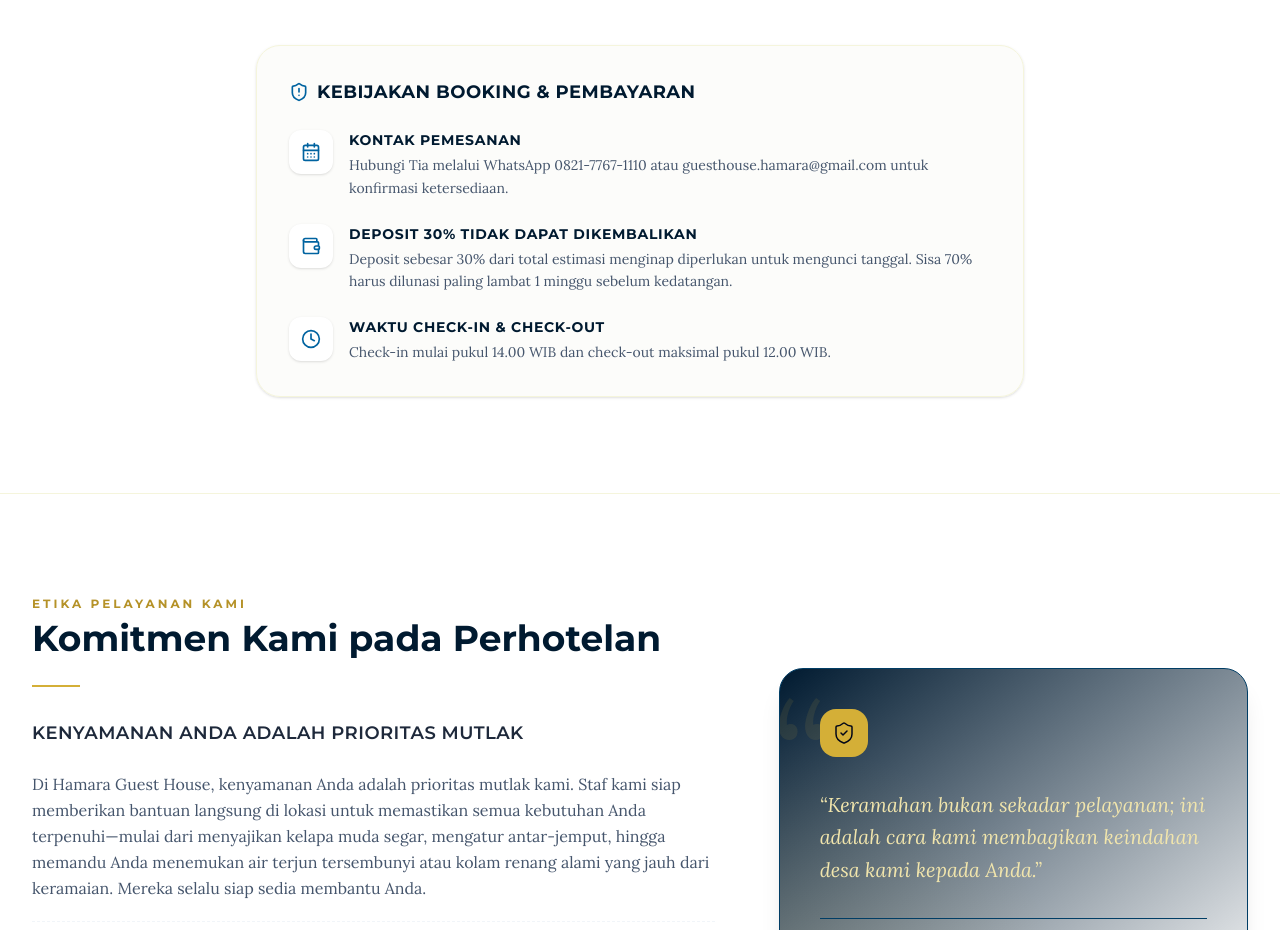
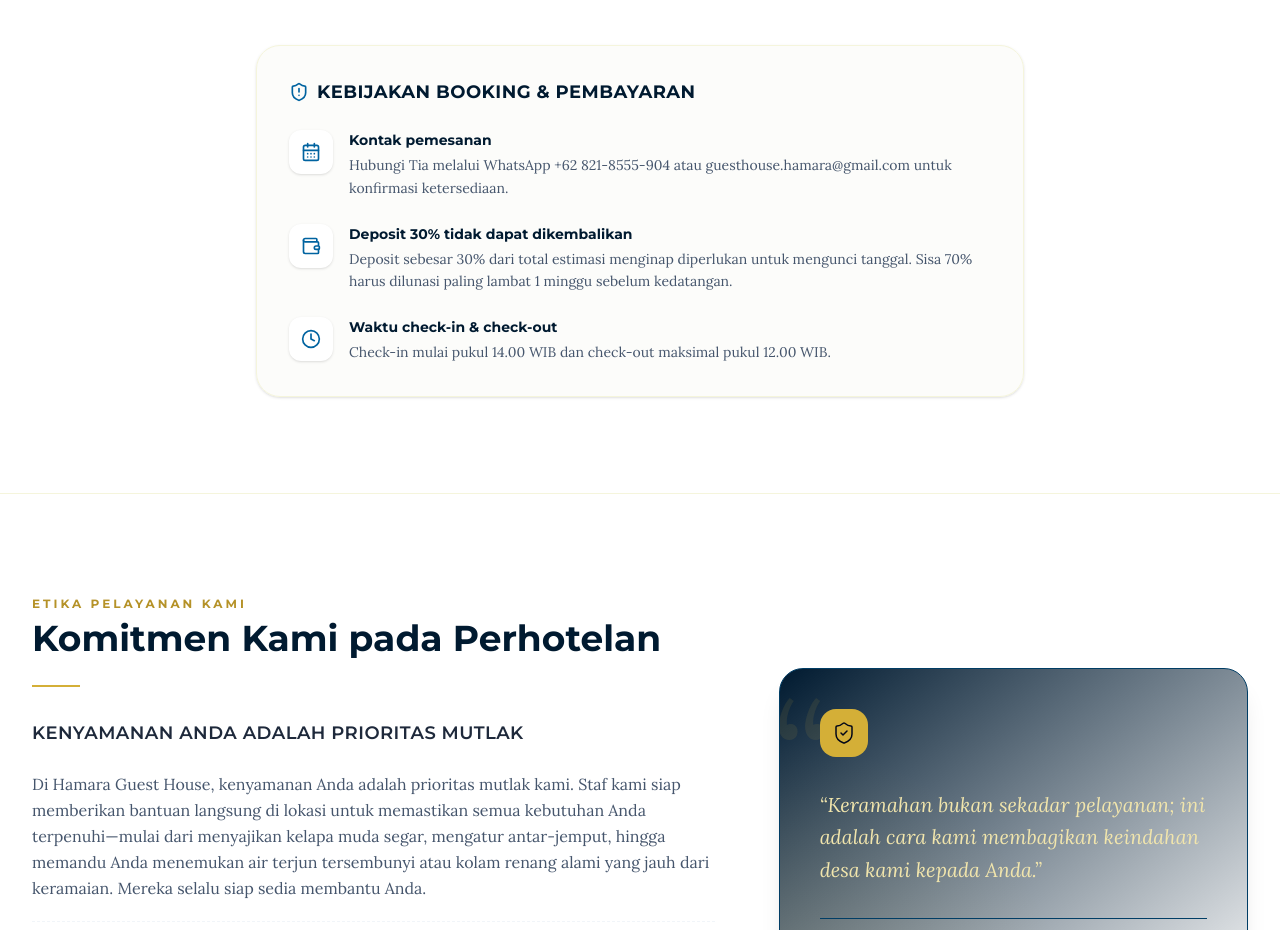
Before and after one commit to webrat8-hub/hamaraguesthouse, a React (Vite) app: page / in a window 1280 px wide. Shown: the part 6360-7290 px from the top of the page. Built offline with nearby package versions, Linux system fonts and the light colour scheme; a web font is replaced by a local one.

Commit message:
Replace old WhatsApp number in booking policy text

```diff
--- a/src/components/BookingPolicies.tsx
+++ b/src/components/BookingPolicies.tsx
@@ -4,11 +4,11 @@ import { useLanguage } from '../LanguageContext';
 export default function BookingPolicies() {
   const { language } = useLanguage();
   const text = language === 'en' ? {
-    accent: 'Your Stay Guide', title: 'Booking Policies & Guidelines', subtitle: 'Important information about deposits, check-in and check-out.', heading: 'Booking & payment policies', contact: 'Booking contact', contactDesc: 'Contact Tia directly on WhatsApp at 0821-7767-1110 or email guesthouse.hamara@gmail.com to confirm availability.', deposit: '30% non-refundable deposit', depositDesc: 'A 30% non-refundable deposit of the estimated stay total is required to lock in your preferred dates. The remaining 70% balance is due at least one week before arrival.', times: 'Check-in & check-out', timesDesc: 'Check-in from 14:00 WIB. Check-out by 12:00 WIB.',
+    accent: 'Your Stay Guide', title: 'Booking Policies & Guidelines', subtitle: 'Important information about deposits, check-in and check-out.', heading: 'Booking & payment policies', contact: 'Booking contact', contactDesc: 'Contact Tia directly on WhatsApp at +62 821-8555-904 or email guesthouse.hamara@gmail.com to confirm availability.', deposit: '30% non-refundable deposit', depositDesc: 'A 30% non-refundable deposit of the estimated stay total is required to lock in your preferred dates. The remaining 70% balance is due at least one week before arrival.', times: 'Check-in & check-out', timesDesc: 'Check-in from 14:00 WIB. Check-out by 12:00 WIB.',
   } : language === 'zh' ? {
-    accent: '入住指南', title: '预订政策与须知', subtitle: '关于订金、入住和退房的重要信息。', heading: '预订与付款政策', contact: '预订联系方式', contactDesc: '请通过 WhatsApp 0821-7767-1110 或 guesthouse.hamara@gmail.com 联系 Tia 确认房态。', deposit: '30%不可退还订金', depositDesc: '需按预估住宿总额支付30%不可退还订金以锁定日期。剩余70%须至少在抵达前一周付清。', times: '入住与退房', timesDesc: '入住时间为14:00 WIB起，退房时间为12:00 WIB前。',
+    accent: '入住指南', title: '预订政策与须知', subtitle: '关于订金、入住和退房的重要信息。', heading: '预订与付款政策', contact: '预订联系方式', contactDesc: '请通过 WhatsApp +62 821-8555-904 或 guesthouse.hamara@gmail.com 联系 Tia 确认房态。', deposit: '30%不可退还订金', depositDesc: '需按预估住宿总额支付30%不可退还订金以锁定日期。剩余70%须至少在抵达前一周付清。', times: '入住与退房', timesDesc: '入住时间为14:00 WIB起，退房时间为12:00 WIB前。',
   } : {
-    accent: 'Panduan Menginap', title: 'Kebijakan & Ketentuan Booking', subtitle: 'Informasi penting mengenai deposit, waktu check-in dan check-out.', heading: 'Kebijakan booking & pembayaran', contact: 'Kontak pemesanan', contactDesc: 'Hubungi Tia melalui WhatsApp 0821-7767-1110 atau guesthouse.hamara@gmail.com untuk konfirmasi ketersediaan.', deposit: 'Deposit 30% tidak dapat dikembalikan', depositDesc: 'Deposit sebesar 30% dari total estimasi menginap diperlukan untuk mengunci tanggal. Sisa 70% harus dilunasi paling lambat 1 minggu sebelum kedatangan.', times: 'Waktu check-in & check-out', timesDesc: 'Check-in mulai pukul 14.00 WIB dan check-out maksimal pukul 12.00 WIB.',
+    accent: 'Panduan Menginap', title: 'Kebijakan & Ketentuan Booking', subtitle: 'Informasi penting mengenai deposit, waktu check-in dan check-out.', heading: 'Kebijakan booking & pembayaran', contact: 'Kontak pemesanan', contactDesc: 'Hubungi Tia melalui WhatsApp +62 821-8555-904 atau guesthouse.hamara@gmail.com untuk konfirmasi ketersediaan.', deposit: 'Deposit 30% tidak dapat dikembalikan', depositDesc: 'Deposit sebesar 30% dari total estimasi menginap diperlukan untuk mengunci tanggal. Sisa 70% harus dilunasi paling lambat 1 minggu sebelum kedatangan.', times: 'Waktu check-in & check-out', timesDesc: 'Check-in mulai pukul 14.00 WIB dan check-out maksimal pukul 12.00 WIB.',
   };
 
   const items = [
@@ -28,7 +28,7 @@ export default function BookingPolicies() {
         </div>
         <div className="max-w-3xl mx-auto bg-sand-50/50 rounded-3xl p-8 border border-sand-100 shadow-sm">
           <div className="flex items-center gap-2 mb-6"><ShieldAlert className="h-5 w-5 text-ocean-600" /><h3 className="font-sans font-bold text-lg text-ocean-950 uppercase tracking-wide">{text.heading}</h3></div>
-          <div className="space-y-6">{items.map(({ icon: Icon, title, description }) => <div key={title} className="flex gap-4"><div className="p-3 rounded-xl bg-white shadow-sm text-ocean-600 h-fit"><Icon className="h-5 w-5" /></div><div><h4 className="font-sans font-bold text-sm text-ocean-950 uppercase tracking-wider mb-1">{title}</h4><p className="font-serif text-sm text-slate-600 leading-relaxed">{description}</p></div></div>)}</div>
+          <div className="space-y-6">{items.map(({ icon: Icon, title, description }) => <div key={title} className="flex gap-4"><div className="p-3 rounded-xl bg-white shadow-sm text-ocean-600 h-fit"><Icon className="h-5 w-5" /></div><div><h4 className="font-sans font-bold text-sm text-ocean-950 mb-1">{title}</h4><p className="font-serif text-slate-600 text-sm leading-relaxed">{description}</p></div></div>)}</div>
         </div>
       </div>
     </section>
```
